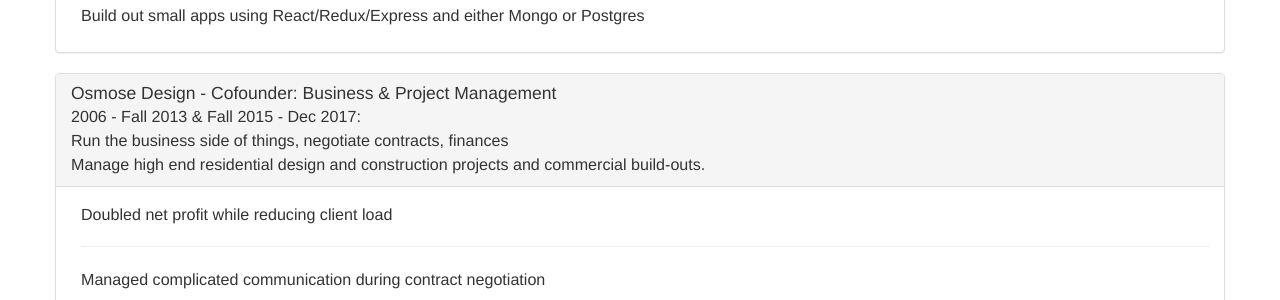
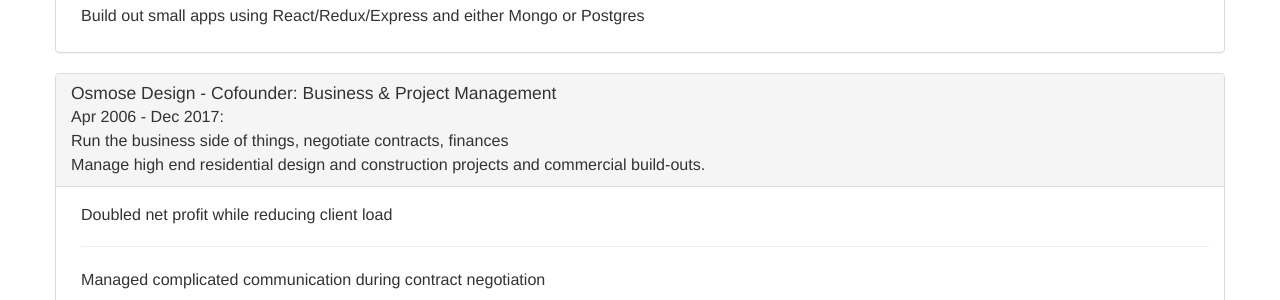
Before and after one commit to josephhess/josephhess.github.io, a Jekyll site: the page built from index.html, in a window 1280 px wide and 900 px high, scrolled down 1374 px. Shown: the part 153-453 px from the top of the window. Built offline with Jekyll 4.4.1, drawn with Linux system fonts in a browser that asks for light colours; nearby versions of some CDN libraries; a style sheet for code colours, icons or effects is not loaded.

Commit message:
remove commented project, fix dates

```diff
--- a/index.html
+++ b/index.html
@@ -66,7 +66,7 @@ title: Joseph Hess Resume
 <div class="panel">
   <div class="panel-heading">
     <h3 class="panel-title">Osmose Design - Cofounder: Business & Project Management</h3>
-    <div>2006 - Fall 2013 & Fall 2015 - Dec 2017:</div>
+    <div>Apr 2006 - Dec 2017:</div>
     <div>Run the business side of things, negotiate contracts, finances</div>
     <div>Manage high end residential design and construction projects and commercial build-outs. </div>
   </div>
```
Also changed, not shown: projects/index.html (+0 -11 lines).
